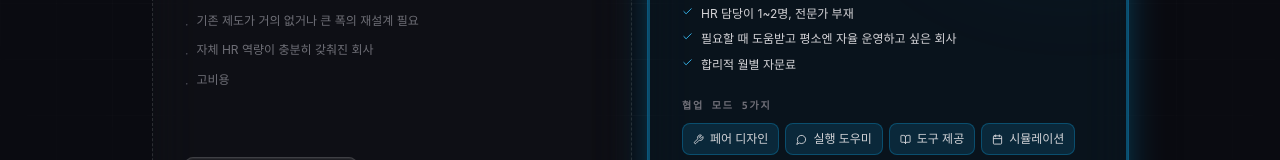
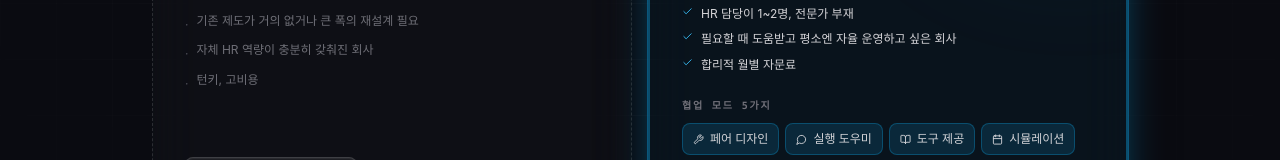
Before and after one commit to skyyoung2030-star/hradvisory, a React (Vite) app: page / in a window 1280 px wide. Shown: the part 781-941 px from the top of the page. Built offline with nearby package versions, Linux system fonts and the light colour scheme; no server answers; a web font is replaced by a local one.

Commit message:
Updated Welcome.tsx

```diff
--- a/src/pages/Welcome.tsx
+++ b/src/pages/Welcome.tsx
@@ -187,7 +187,7 @@ function TurnkeyPath({ onCtaClick }: { onCtaClick: () => void }) {
               <FitRow text="IPO 준비 · M&A 직후 · 사업 전환기" />
               <FitRow text="기존 제도가 거의 없거나 큰 폭의 재설계 필요" />
               <FitRow text="자체 HR 역량이 충분히 갖춰진 회사" />
-                 <FitRow text="고비용" />
+                 <FitRow text="턴키, 고비용" />
             </ul>
           </div>
         </div>
```
